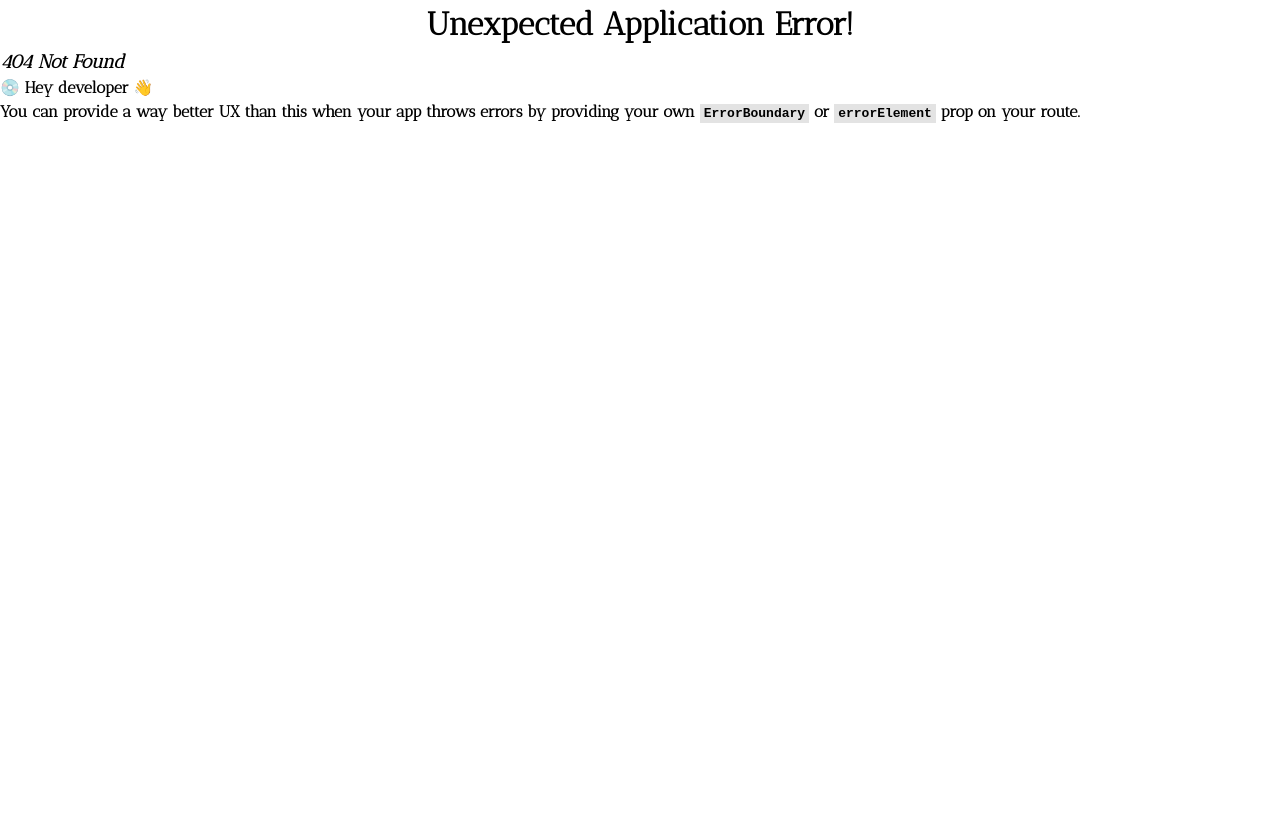
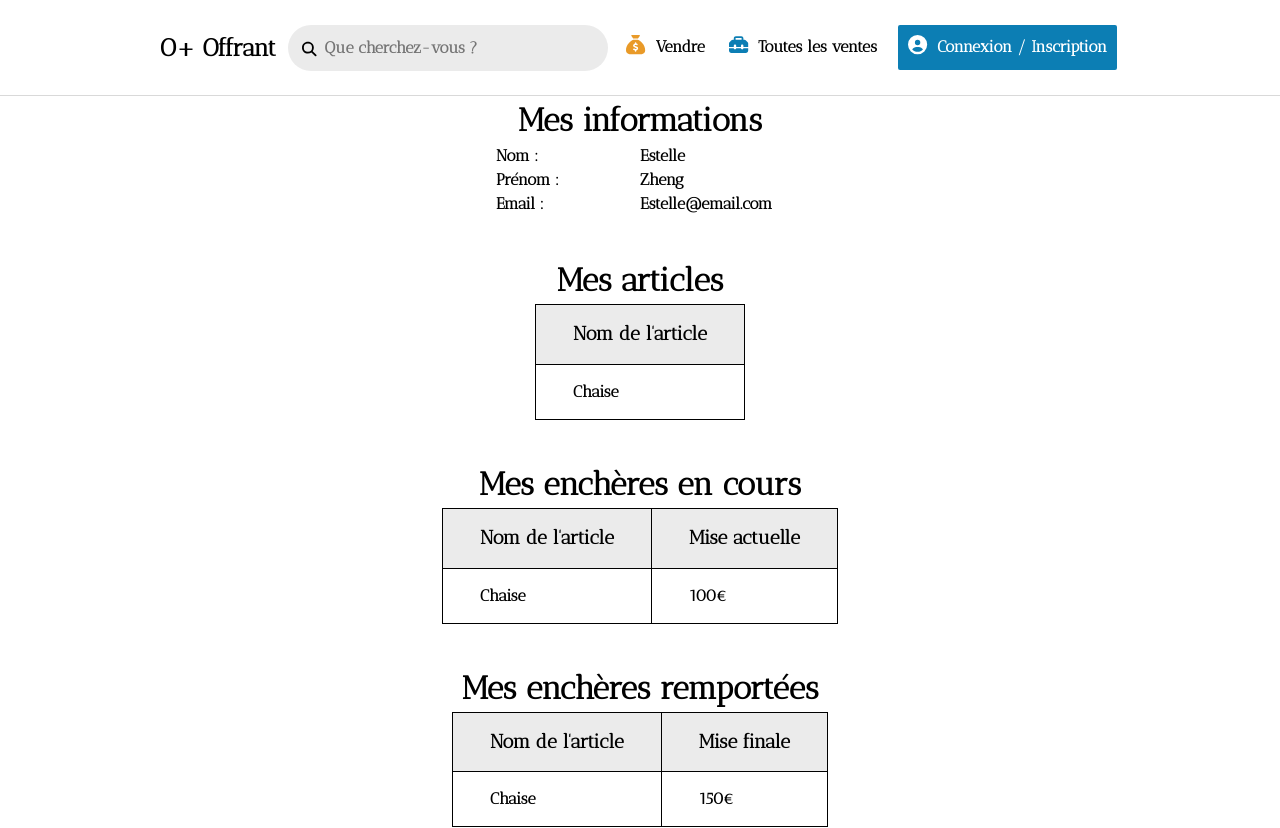
Before and after one commit to Ld-monkey/o-plus-offrant-front-end, a React (Vite) app: page /utilisateur/profil in a window 1280 px wide. Before the commit this address had no page. Shown: the top 828 px of the page. Before the commit the page ends 800 px from the top, so only its background shows below. Built offline with nearby package versions, Linux system fonts and the light colour scheme.

Commit message:
basic style for profile page

```diff
--- /dev/null
+++ b/src/components/Profil/Profil.scss
@@ -0,0 +1,18 @@
+.user-infos {
+  display: flex;
+  justify-content: center;
+
+  div {
+    display: flex;
+    flex-direction: column;
+    width: 15%;
+
+    input {
+      width: 300px;
+    }
+  }
+}
+
+section {
+  margin-bottom: 2.5rem;
+}
--- /dev/null
+++ b/src/components/Profil/Profil.tsx
@@ -0,0 +1,83 @@
+import { Link } from 'react-router-dom';
+import './Profil.scss';
+
+function Profile() {
+  return (
+    <div id="wrapper">
+      <h2>Mes informations</h2>
+      <section className="user-infos">
+        <div className="label">
+          <span>Nom :</span>
+          <span>Prénom :</span>
+          <span>Email :</span>
+        </div>
+
+        <div className="infos">
+          <span>Estelle</span>
+          <span>Zheng</span>
+          <span>Estelle@email.com</span>
+        </div>
+      </section>
+
+      <section className="my-articles">
+        <h2>Mes articles</h2>
+        <table className="auction-history-table">
+          <thead>
+            <tr>
+              <td>Nom de l&apos;article</td>
+            </tr>
+          </thead>
+          <tbody>
+            <tr>
+              <td>
+                <Link to="/produit/1">Chaise</Link>
+              </td>
+            </tr>
+          </tbody>
+        </table>
+      </section>
+
+      <section className="my-auctions">
+        <h2>Mes enchères en cours</h2>
+        <table className="auction-history-table">
+          <thead>
+            <tr>
+              <td>Nom de l&apos;article</td>
+              <td>Mise actuelle</td>
+            </tr>
+          </thead>
+          <tbody>
+            <tr>
+              <td>
+                <Link to="/produit/1">Chaise</Link>
+              </td>
+              <td>100€</td>
+            </tr>
+          </tbody>
+        </table>
+      </section>
+
+      <section className="auctions_won">
+        <h2>Mes enchères remportées</h2>
+        <table className="auction-history-table">
+          <thead>
+            <tr>
+              <td>Nom de l&apos;article</td>
+              <td>Mise finale</td>
+            </tr>
+          </thead>
+          <tbody>
+            <tr>
+              <td>
+                <Link to="/produit/1">Chaise</Link>
+              </td>
+              <td>150€</td>
+            </tr>
+          </tbody>
+        </table>
+      </section>
+    </div>
+  );
+}
+
+export default Profile;
--- a/src/main.tsx
+++ b/src/main.tsx
@@ -10,6 +10,7 @@ import Home from './components/Home/Home';
 import AddArticle from './components/AddArticle/AddArticle';
 import store from './store/store';
 import SingleArticle from './components/SingleArticle/SingleArticle';
+import Profile from './components/Profil/Profil';
 
 const router = createBrowserRouter([
   {
@@ -36,6 +37,10 @@ const router = createBrowserRouter([
         path: 'produit/creation',
         element: <AddArticle />,
       },
+      {
+        path: 'utilisateur/profil',
+        element: <Profile />,
+      },
     ],
   },
 ]);
```
